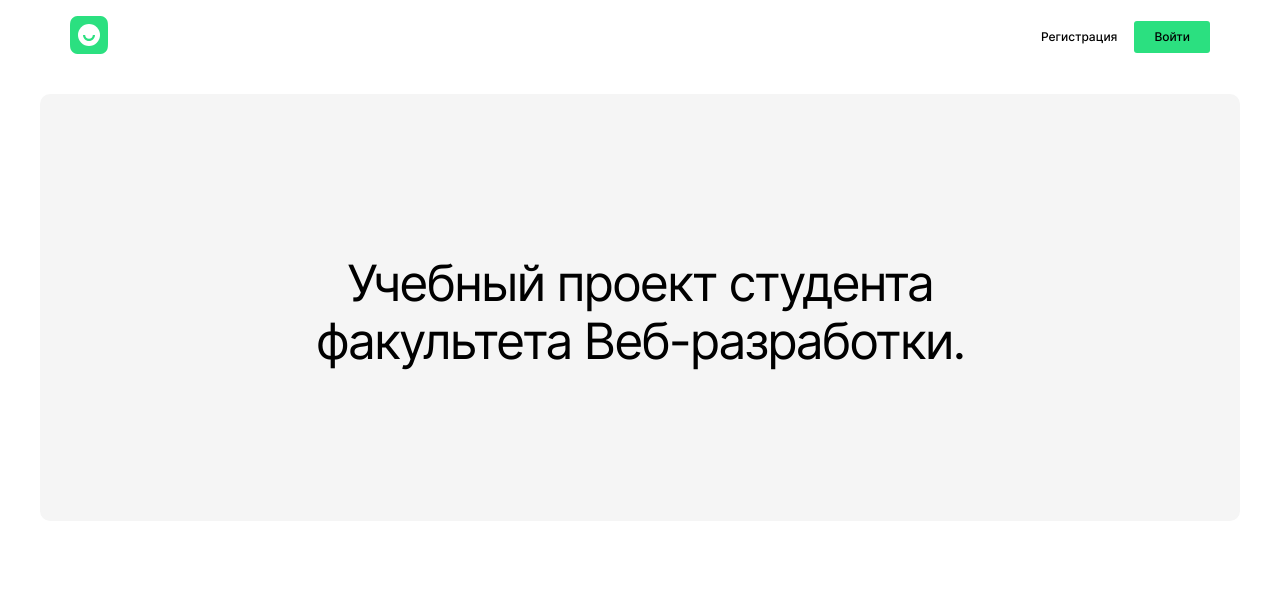
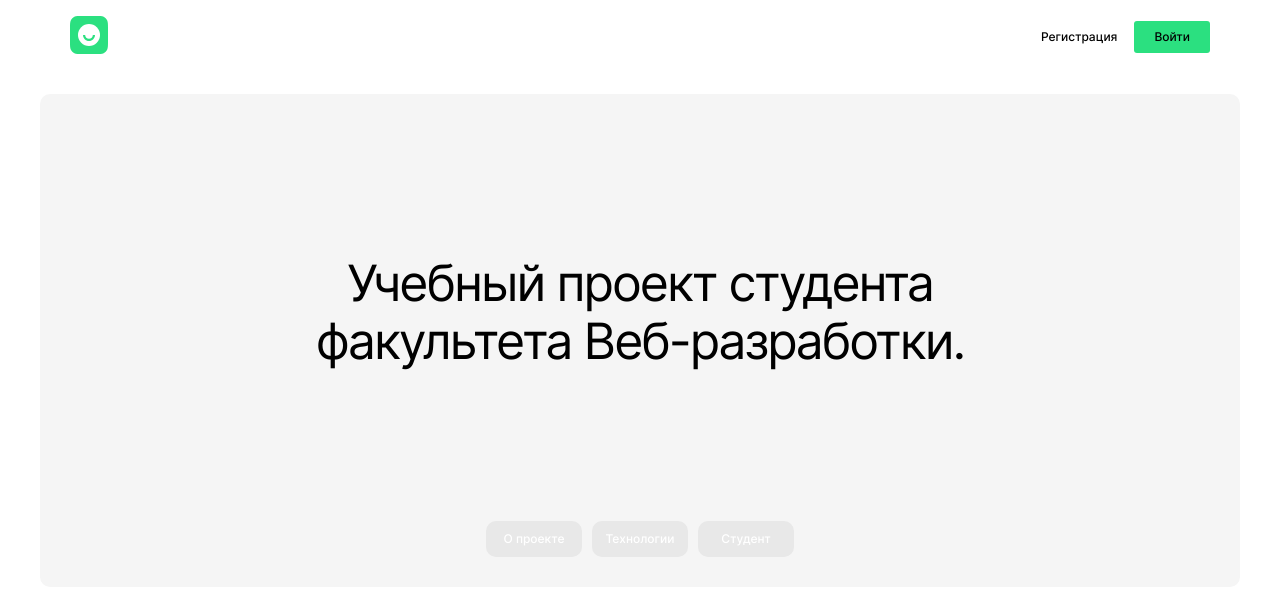
Before and after one commit to Lizaakishina/movies-explorer-frontend, a React (Create React App) app: page / in a window 1280 px wide. Shown: the top 596 px of the page. Built offline with nearby package versions, Linux system fonts and the light colour scheme.

Commit message:
feat: верстка навигации по странице

```diff
--- /dev/null
+++ b/src/components/Main/Promo/PageNav/PageNav.css
@@ -0,0 +1,30 @@
+.pageNav {
+  padding-bottom: 30px;
+  display: flex;
+  gap: 10px;
+  justify-content: center;
+}
+
+.pageNav__item {
+  font-size: 12px;
+  font-weight: 500;
+  line-height: 16px;
+  text-align: center;
+  color: white;
+  max-width: 96px;
+  width: 100%;
+  padding: 10px 0;
+  box-sizing: border-box;
+  background-color: #e8e8e8;
+  border-radius: 10px;
+  text-align: center;
+}
+
+@media screen and (max-width: 480px) {
+  .pageNav__item {
+    font-size: 10px;
+    max-width: 82px;
+    padding: 5px 0;
+    border-radius: 6px;
+  }
+}
--- /dev/null
+++ b/src/components/Main/Promo/PageNav/PageNav.jsx
@@ -0,0 +1,13 @@
+import "./PageNav.css";
+
+const NavTab = () => {
+  return (
+    <section className="pageNav">
+      <a href="#aboutProject" className="link pageNav__item">О проекте</a>
+      <a href="#techs" className="link pageNav__item">Технологии</a>
+      <a href="#aboutMe" className="link pageNav__item">Студент</a>
+    </section>
+  )
+}
+
+export default NavTab;
--- a/src/components/Main/Promo/Promo.jsx
+++ b/src/components/Main/Promo/Promo.jsx
@@ -1,9 +1,11 @@
 import './Promo.css';
+import PageNav from './PageNav/PageNav';
 
 const Promo = () => {
   return (
     <section className='promo'>
       <h1 className='promo__title'>Учебный проект студента факультета Веб-разработки.</h1>
+      <PageNav />
     </section>
   )
 }
```
